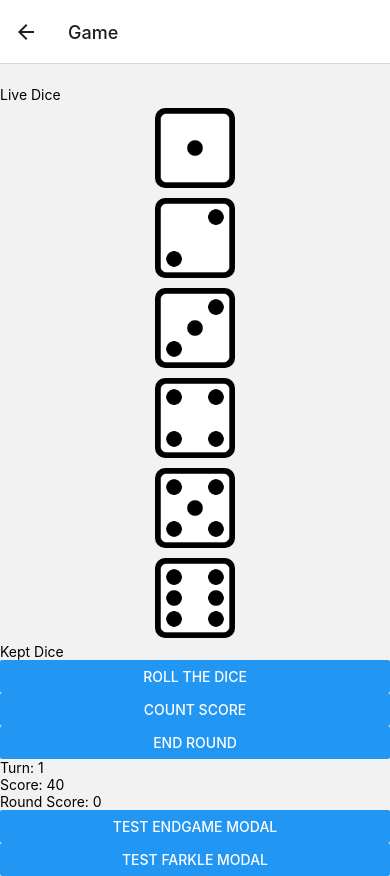
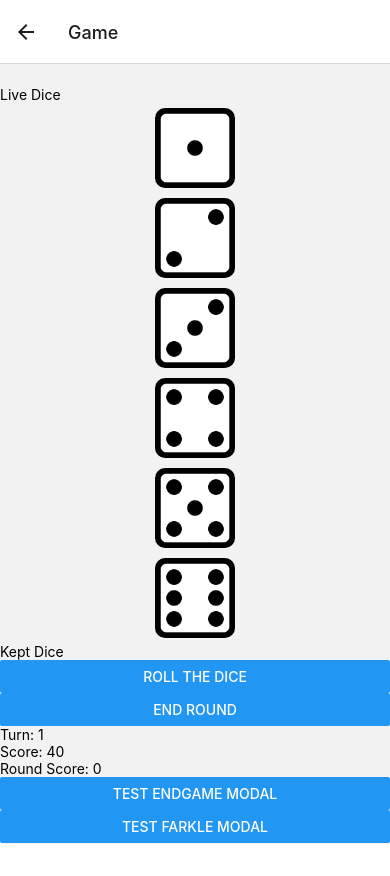
Before and after one commit to rich-back/farkle, a React Native app in the folder client/: screen /Game in a window 390 px wide. After the commit the page ends 844 px from the top, so only its background shows below. Built offline with nearby package versions, Linux system fonts and the light colour scheme.

Commit message:
♻️  ScoringScreen.jsx conditional count score button render

```diff
--- a/client/screens/Game/Scoring/ScoringScreen.jsx
+++ b/client/screens/Game/Scoring/ScoringScreen.jsx
@@ -19,10 +19,15 @@ const ScoringScreen = ({
 }) => {
   const [rollScore, setRollScore] = useState(0);
   const [score, setScore] = useState(40);
+  const [hasSelectedDice, setHasSelectedDice] = useState(false);
 
   useEffect(() => {
     completeGame();
   }, [score]);
+
+  useEffect(() => {
+    setHasSelectedDice(!hasSelectedDice);
+  }, [keptDice]);
 
   const completeGame = () => {
     if (score <= 0) {
@@ -61,7 +66,9 @@ const ScoringScreen = ({
   return (
     <View>
       <Text></Text>
-      <Button title="count score" onPress={clickCountScore} />
+      {!hasSelectedDice ? (
+        <Button title="count score" onPress={clickCountScore} />
+      ) : null}
       <Text></Text>
       <Button title="end round" onPress={clickEndTurn} />
       <Text>Turn: {turnCounter}</Text>
```
